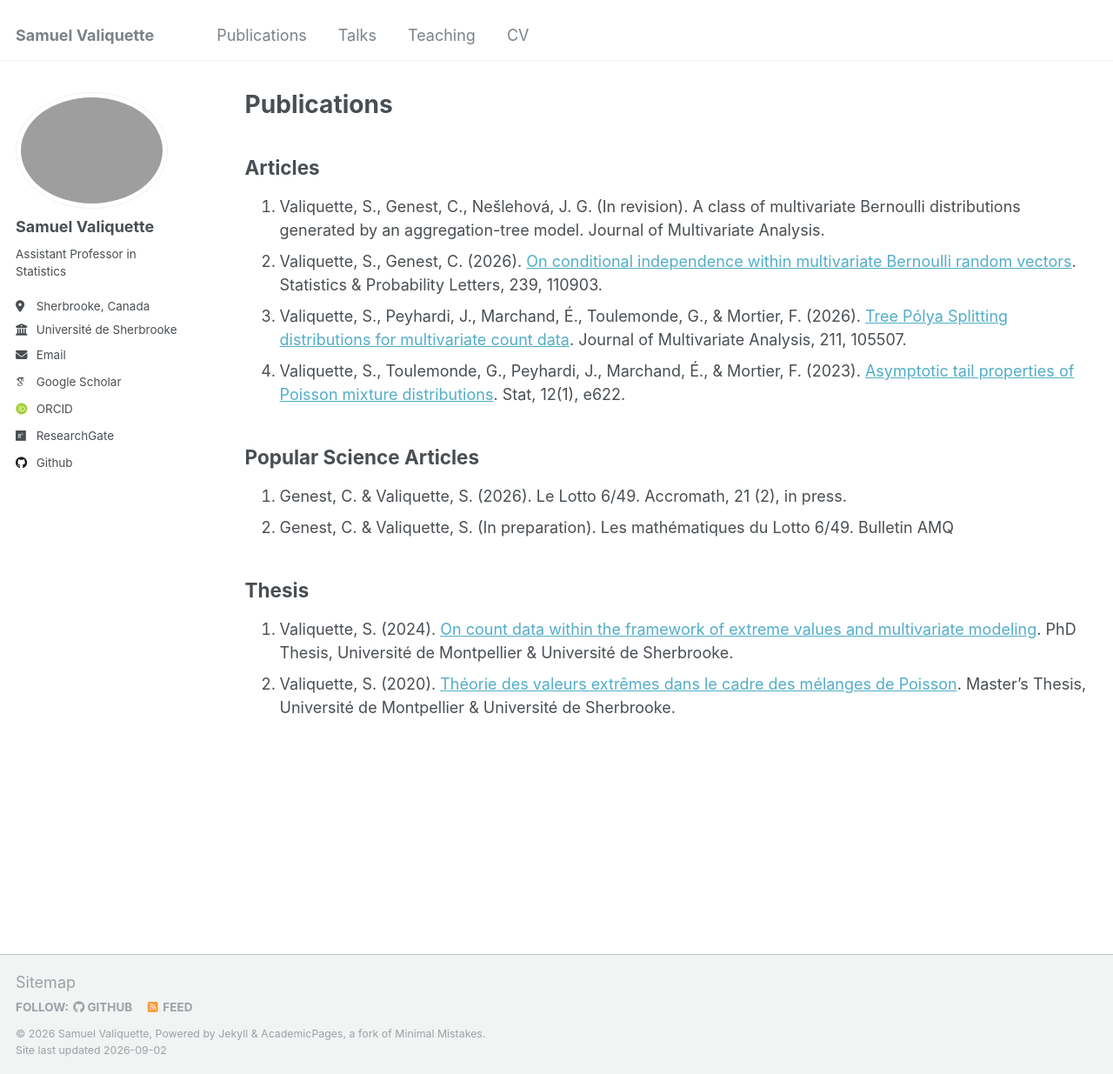
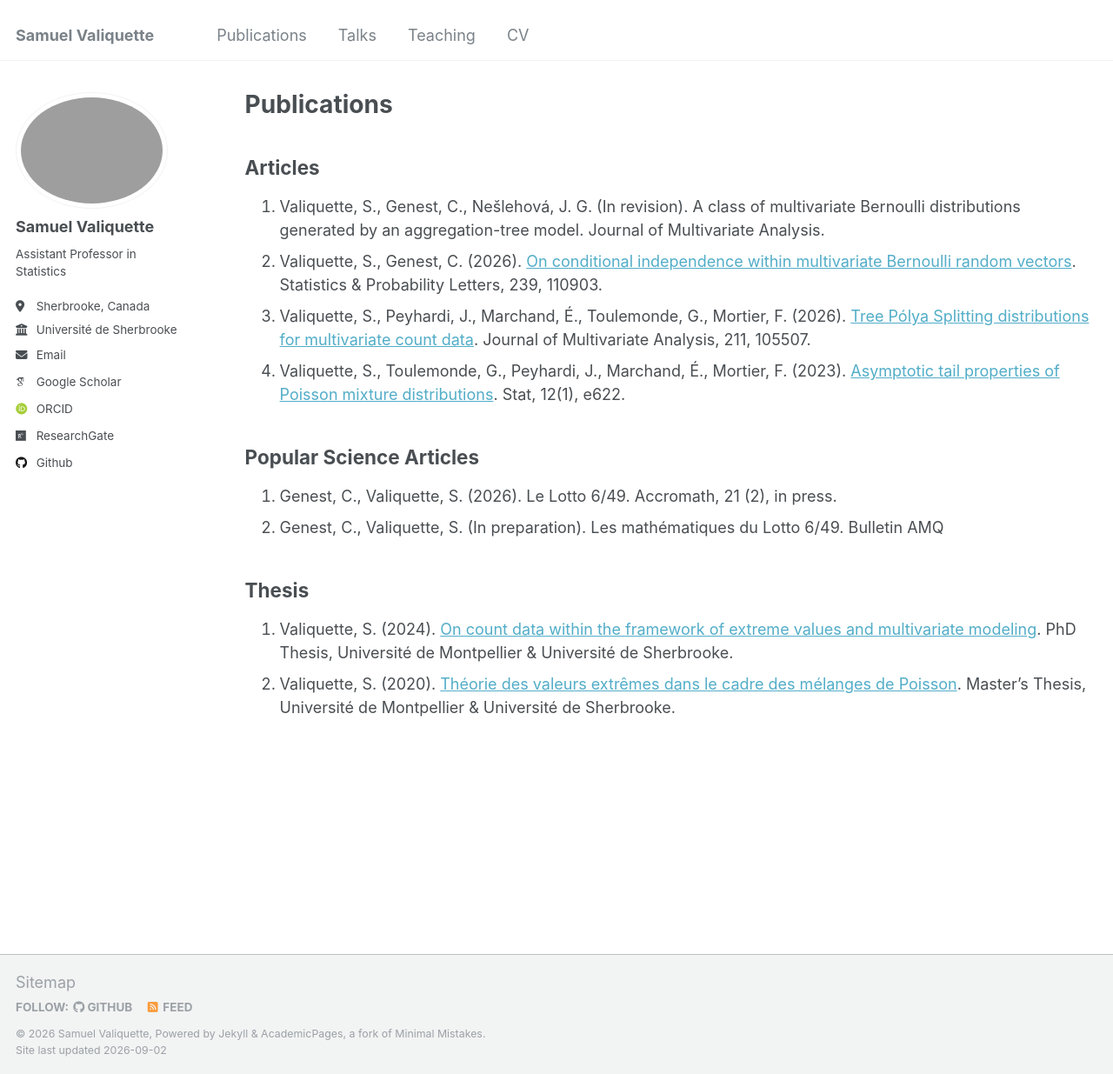
Before and after one commit to s-valiquette/s-valiquette.github.io, a Jekyll site: the page built from _pages/publications.md, in a window 1280 px wide and 1235 px high. Shown: the whole window at 87% size. Built offline with Jekyll 4.4.1, drawn with Linux system fonts in a browser that asks for light colours; some web fonts are replaced.

```diff
--- a/_pages/publications.md
+++ b/_pages/publications.md
@@ -8,12 +8,12 @@ author_profile: true
 ## Articles
 1. Valiquette, S., Genest, C., Nešlehová, J. G. (In revision). A class of multivariate Bernoulli distributions generated by an aggregation-tree model. Journal of Multivariate Analysis.
 1. Valiquette, S., Genest, C. (2026). [On conditional independence within multivariate Bernoulli random vectors](https://www.sciencedirect.com/science/article/pii/S0167715226002671). Statistics & Probability Letters, 239, 110903.
-1. Valiquette, S., Peyhardi, J., Marchand, É., Toulemonde, G., & Mortier, F. (2026). [Tree Pólya Splitting distributions for multivariate count data](https://www.sciencedirect.com/science/article/pii/S0047259X25001022). Journal of Multivariate Analysis, 211, 105507.
-1. Valiquette, S., Toulemonde, G., Peyhardi, J., Marchand, É., & Mortier, F. (2023). [Asymptotic tail properties of Poisson mixture distributions](https://onlinelibrary.wiley.com/doi/full/10.1002/sta4.622). Stat, 12(1), e622.
+1. Valiquette, S., Peyhardi, J., Marchand, É., Toulemonde, G., Mortier, F. (2026). [Tree Pólya Splitting distributions for multivariate count data](https://www.sciencedirect.com/science/article/pii/S0047259X25001022). Journal of Multivariate Analysis, 211, 105507.
+1. Valiquette, S., Toulemonde, G., Peyhardi, J., Marchand, É., Mortier, F. (2023). [Asymptotic tail properties of Poisson mixture distributions](https://onlinelibrary.wiley.com/doi/full/10.1002/sta4.622). Stat, 12(1), e622.
 
 ## Popular Science Articles
-1. Genest, C. & Valiquette, S. (2026). Le Lotto 6/49. Accromath, 21 (2), in press.
-2. Genest, C. & Valiquette, S. (In preparation). Les mathématiques du Lotto 6/49. Bulletin AMQ
+1. Genest, C., Valiquette, S. (2026). Le Lotto 6/49. Accromath, 21 (2), in press.
+2. Genest, C., Valiquette, S. (In preparation). Les mathématiques du Lotto 6/49. Bulletin AMQ
 
 ## Thesis
 1. Valiquette, S. (2024). [On count data within the framework of extreme values and multivariate modeling](https://savoirs.usherbrooke.ca/handle/11143/21889). PhD Thesis, Université de Montpellier & Université de Sherbrooke.
```
